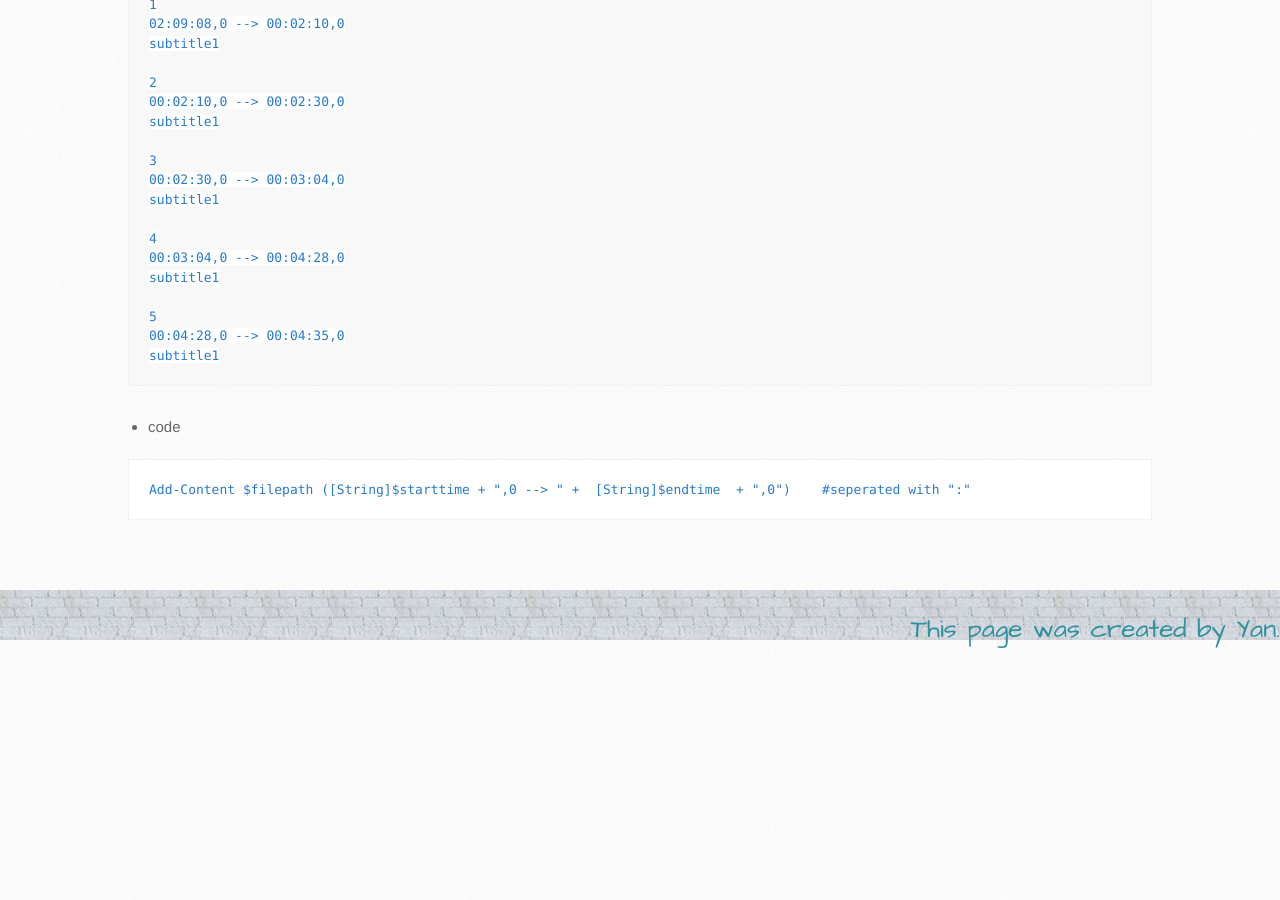
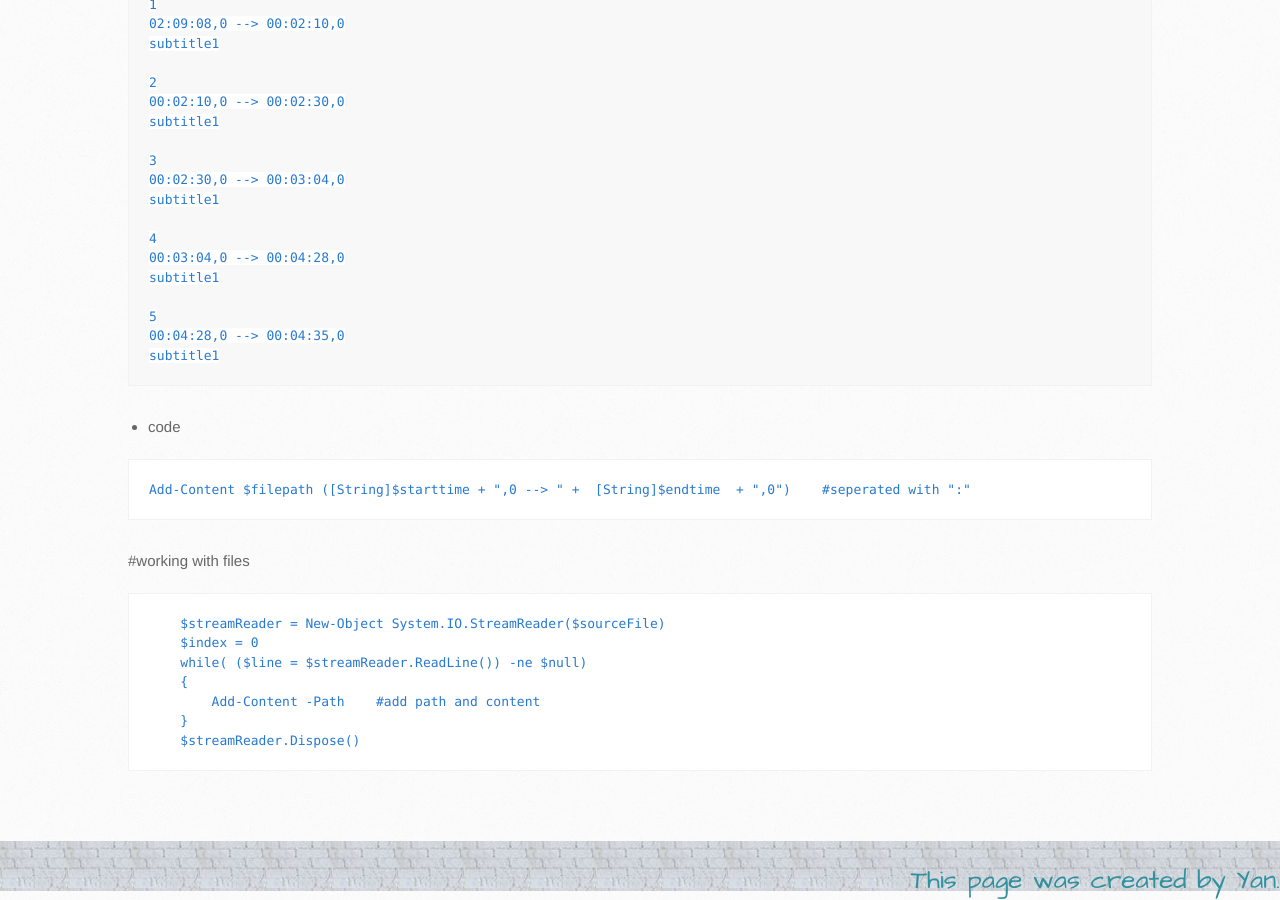
Before and after one commit to itcraftme/itcraftme, a Jekyll site: the page built from docs/it/powershell.md, in a window 1280 px wide and 900 px high, scrolled down 15395 px. Built offline with Jekyll 4.4.1, drawn with Linux system fonts in a browser that asks for light colours; our own code applies the rules of GitHub Pages for plain Markdown files; before the commit the page ends 16044 px from its top, so only the background shows below that.

Commit message:
Update powershell.md
add working with file by powershell

````diff
--- a/docs/it/powershell.md
+++ b/docs/it/powershell.md
@@ -705,3 +705,15 @@ subtitle1
 ```Powershell
 Add-Content $filepath ([String]$starttime + ",0 --> " +  [String]$endtime  + ",0")    #seperated with ":"
 ```
+
+#working with files
+
+```Powershell
+    $streamReader = New-Object System.IO.StreamReader($sourceFile)
+    $index = 0
+    while( ($line = $streamReader.ReadLine()) -ne $null)
+    {
+        Add-Content -Path    #add path and content
+    }
+    $streamReader.Dispose()
+```
````
